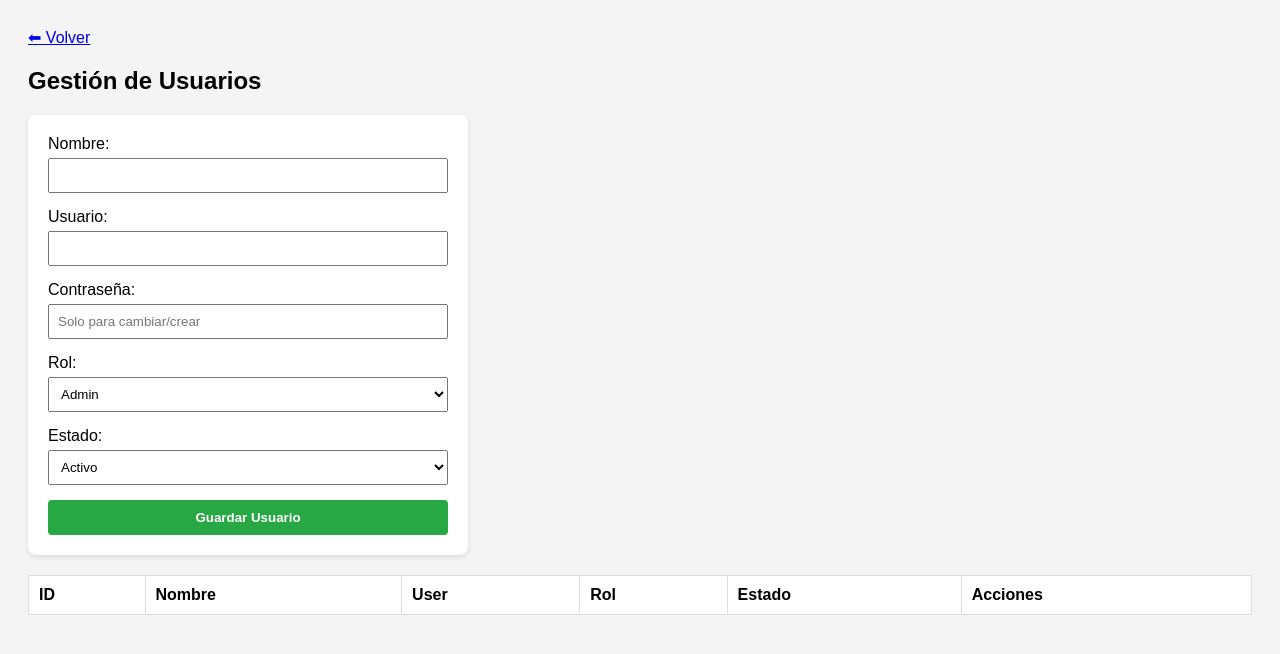
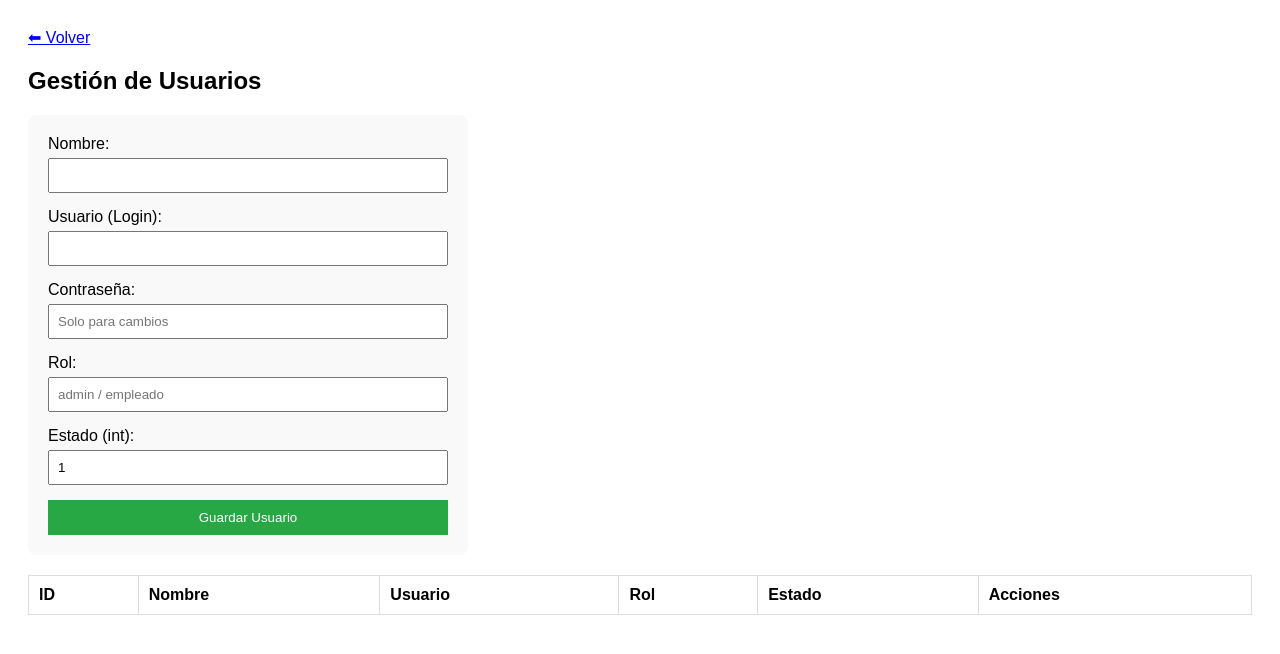
Before and after one commit to jcuachic11-hue/POS-KITSUNE, a website: page scr/publico/usuarios.html in a window 1280 px wide. Drawn offline with Linux system fonts and the light colour scheme; no server answers.

Commit message:
usuarios correcion2

```diff
--- a/scr/publico/usuarios.html
+++ b/scr/publico/usuarios.html
@@ -4,15 +4,12 @@
     <meta charset="UTF-8">
     <title>Usuarios - POS Kitsune</title>
     <style>
-        body { font-family: sans-serif; padding: 20px; background: #f4f4f4; }
-        table { width: 100%; border-collapse: collapse; background: white; margin-top: 20px; }
+        body { font-family: sans-serif; padding: 20px; }
+        table { width: 100%; border-collapse: collapse; margin-top: 20px; }
         th, td { padding: 10px; border: 1px solid #ddd; text-align: left; }
-        form { background: white; padding: 20px; border-radius: 8px; max-width: 400px; box-shadow: 0 2px 5px rgba(0,0,0,0.1); }
-        input, select { width: 100%; padding: 8px; margin: 5px 0 15px; box-sizing: border-box; }
-        button { cursor: pointer; padding: 10px; border-radius: 4px; border: none; font-weight: bold; }
-        .btn-save { background: #28a745; color: white; width: 100%; }
-        .btn-edit { background: #ffc107; }
-        .btn-delete { background: #dc3545; color: white; }
+        form { background: #f9f9f9; padding: 20px; border-radius: 8px; max-width: 400px; }
+        input { width: 100%; padding: 8px; margin: 5px 0 15px; box-sizing: border-box; }
+        .btn-save { background: #28a745; color: white; width: 100%; cursor: pointer; border: none; padding: 10px; }
     </style>
 </head>
 <body>
@@ -23,26 +20,20 @@
         <input type="hidden" id="id">
         <label>Nombre:</label>
         <input type="text" id="nombre" required>
-        <label>Usuario:</label>
+        <label>Usuario (Login):</label>
         <input type="text" id="usuario" required>
         <label>Contraseña:</label>
-        <input type="password" id="password" placeholder="Solo para cambiar/crear">
+        <input type="password" id="password" placeholder="Solo para cambios">
         <label>Rol:</label>
-        <select id="rol">
-            <option value="admin">Admin</option>
-            <option value="empleado">Empleado</option>
-        </select>
-        <label>Estado:</label>
-        <select id="estado">
-            <option value="1">Activo</option>
-            <option value="0">Inactivo</option>
-        </select>
+        <input type="text" id="rol" placeholder="admin / empleado" required>
+        <label>Estado (int):</label>
+        <input type="number" id="estado" value="1" required>
         <button type="submit" class="btn-save">Guardar Usuario</button>
     </form>
 
     <table id="usuariosTable">
         <thead>
-            <tr><th>ID</th><th>Nombre</th><th>User</th><th>Rol</th><th>Estado</th><th>Acciones</th></tr>
+            <tr><th>ID</th><th>Nombre</th><th>Usuario</th><th>Rol</th><th>Estado</th><th>Acciones</th></tr>
         </thead>
         <tbody></tbody>
     </table>
@@ -64,10 +55,10 @@
                             <td>${u.nombre}</td>
                             <td>${u.usuario}</td>
                             <td>${u.rol}</td>
-                            <td>${u.estado == 1 ? '✅' : '❌'}</td>
+                            <td>${u.estado}</td>
                             <td>
-                                <button class="btn-edit" onclick="editar('${u.id}','${u.nombre}','${u.usuario}','${u.rol}',${u.estado})">Editar</button>
-                                <button class="btn-delete" onclick="eliminar(${u.id})">Borrar</button>
+                                <button onclick="editar('${u.id}','${u.nombre}','${u.usuario}','${u.rol}',${u.estado})">Editar</button>
+                                <button onclick="eliminar(${u.id})">Borrar</button>
                             </td>
                         </tr>`;
                 });
```
Also changed, not shown: scr/modulos/usuarios/controlador.js (+7 -13 lines).
